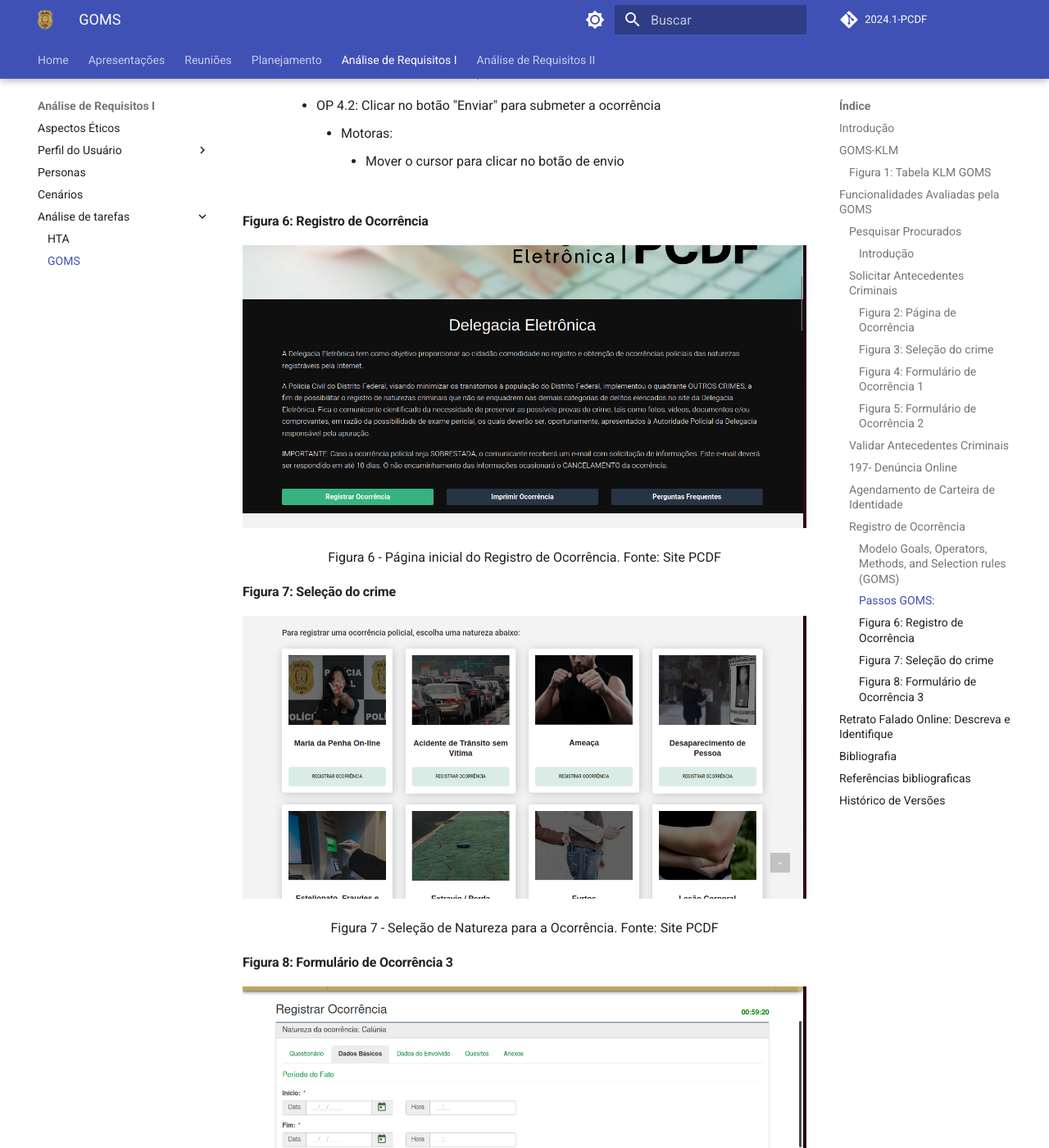
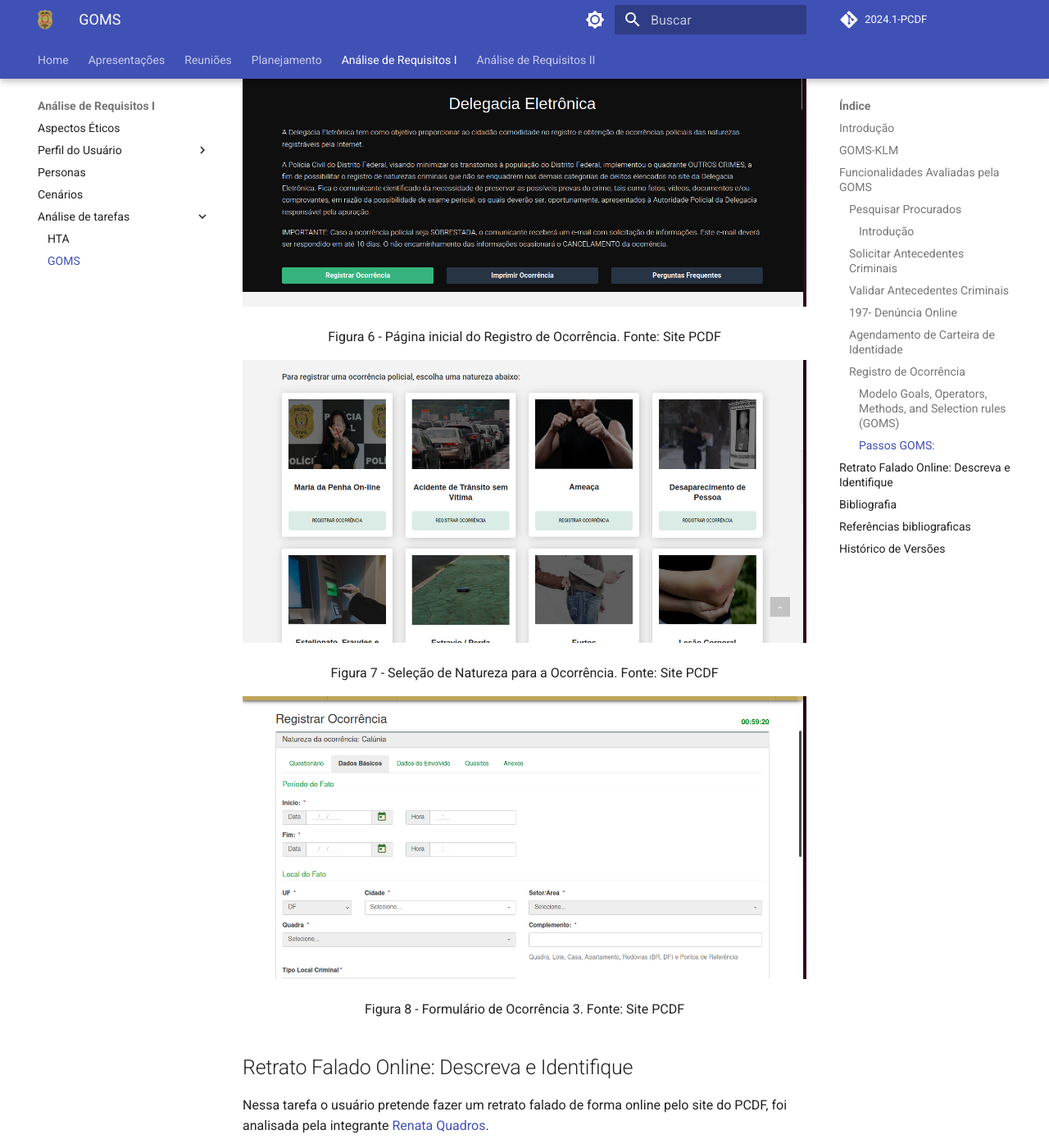
Before and after one commit to Interacao-Humano-Computador/2024.1-PCDF, an MkDocs documentation site: the page built from docs/analise_requisitos1/analise_tarefas/goms.md, in a window 1280 px wide and 1400 px high, scrolled down 9173 px. Shown: the whole window at 82% size. Built offline with MkDocs 1.6.1 and Material for MkDocs 9.7.7, drawn with Linux system fonts in a browser that asks for light colours; comment, search, counter and statistics services are not loaded; some of the changed text lies outside the part shown.

Commit message:
Revisão

```diff
--- a/docs/analise_requisitos1/analise_tarefas/goms.md
+++ b/docs/analise_requisitos1/analise_tarefas/goms.md
@@ -14,7 +14,7 @@
 
 ## GOMS-KLM
  O KLM é a técnica mais simples de GOMS, limitada a um conjunto predefinido de operadores primitivos descrito na tabela 1
-### Figura 1: Tabela KLM GOMS
+
 ![KLM-GOMS](../../assets/Analise_Requisitos/klm-goms.png)<div>
 <p> Figura 1 - Tabela KLM GOMS </p>
 </div>
@@ -54,25 +54,25 @@
 ### Solicitar Antecedentes Criminais
 Nessa tarefa o usuário pretende solicitar os seus antecedentes criminais pelo site do PCDF, foi analisada pela integrante [Renata Quadros](https://github.com/Renatinha28). Primeiro na página inicial como mostra na Figura 4, em seguida pede-se o código de verificação como mostra na Figura 5 e o preenchimento do formulário como mostra na figura 6.
 
-#### Figura 2: Página de Ocorrência
+
 ![Página inicial para ocorrência](../../assets/Analise_Requisitos/paginainicialsolicitarantecedentes.png)
 <div align="center">
 <p> Figura 2 - Página inicial de Antecedentes criminais. Fonte: Site PCDF  </p>
 </div>
 
-#### Figura 3: Seleção do crime
+
 ![Página Seleção do Crime](../../assets/Analise_Requisitos/codigosolicitarantecedentes.png)
 <div align="center">
 <p> Figura 3 - Código de verificação de Solicitação de Antecedentes. Fonte: Site PCDF  </p>
 </div>
 
-#### Figura 4: Formulário de Ocorrência 1
+
 ![Página de Formulário para Ocorrência](../../assets/Analise_Requisitos/formulariosolicitarantecedentes1.png)
 <div align="center">
 <p> Figura 4 - Formulário 1. Fonte: Site PCDF  </p>
 </div>
 
-#### Figura 5: Formulário de Ocorrência 2
+
 ![Página de Formulário para Ocorrência](../../assets/Analise_Requisitos/formulariosolicitarantecedentes2.png)
 <div align="center">
 <p> Figura 5 - Formulário 2. Fonte: Site PCDF  </p>
@@ -217,20 +217,19 @@
         * OP 4.2: Clicar no botão "Enviar" para submeter a ocorrência
             * Motoras:
                 * Mover o cursor para clicar no botão de envio
-#### Figura 6: Registro de Ocorrência
+
 ![Página inicial para ocorrência](../../assets/Analise_Requisitos/registraocorrencia.png)
 <div align="center">
 <p> Figura 6 - Página inicial do Registro de Ocorrência. Fonte: Site PCDF  </p>
 </div>
 
-#### Figura 7: Seleção do crime
 
 ![Página Seleção do Crime](../../assets/Analise_Requisitos/registraocorrencia2.png)
 <div align="center">
 <p> Figura 7 - Seleção de Natureza para a Ocorrência. Fonte: Site PCDF  </p>
 </div>
 
-#### Figura 8: Formulário de Ocorrência 3
+
 ![Página de Formulário para Ocorrência](../../assets/Analise_Requisitos/registraocorrencia3.png)
 <div align="center">
 <p> Figura 8 - Formulário de Ocorrência 3. Fonte: Site PCDF  </p>
```
Also changed, not shown: docs/analise_requisitos1/perfil_do_usuario/analise_competitiva.md (+4 -4 lines).
